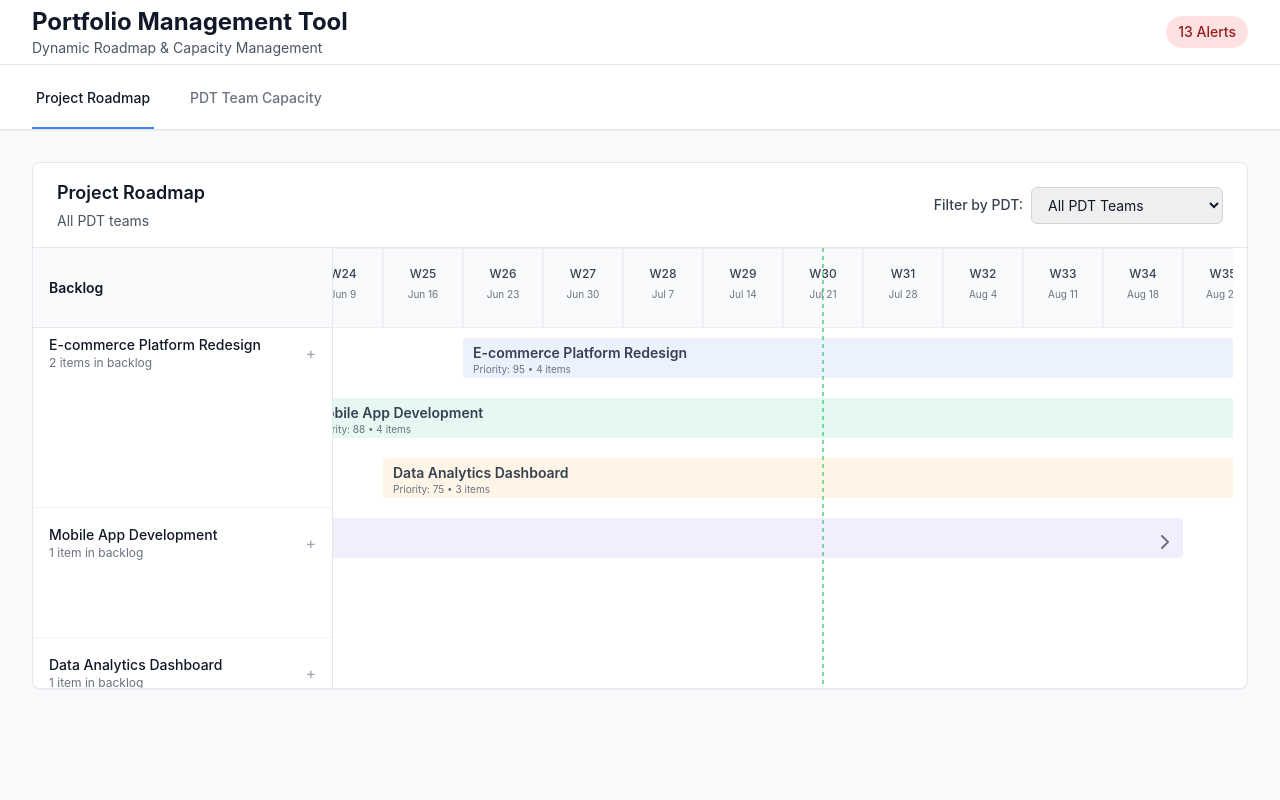
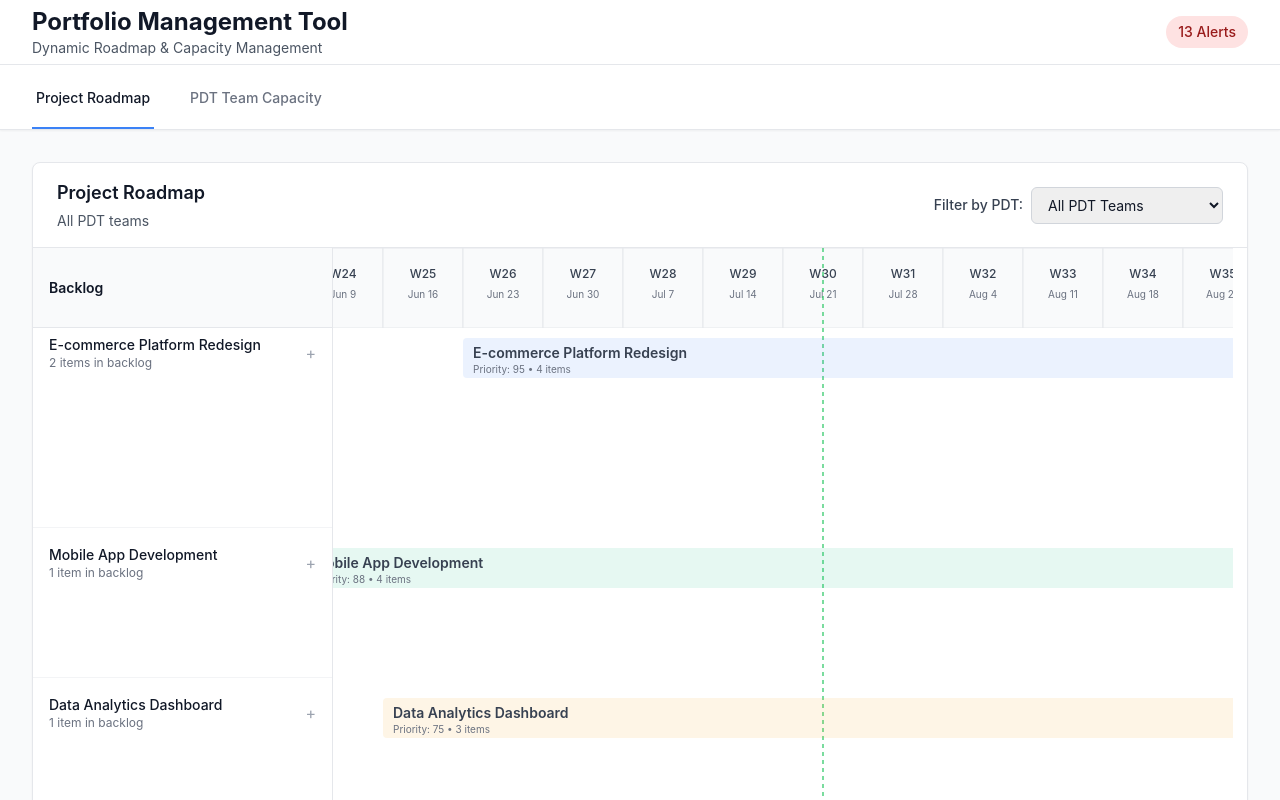
Before and after one commit to Jordan-Ryan/Portfolio-Management-Tool, a React (Vite) app: page / in a window 1280 px wide. Shown: the top 800 px of the page. Built offline with nearby package versions, Linux system fonts and the light colour scheme.

Commit message:
Fix project height alignment: ensure timeline and backlog sections use consistent height calculations

```diff
--- a/src/components/TimelineView.tsx
+++ b/src/components/TimelineView.tsx
@@ -83,47 +83,59 @@ export const TimelineView: React.FC<TimelineViewProps> = ({
   const barHeight = 40;
   const projectSpacing = 60;
   const itemSpacing = 10;
-  const backlogHeight = 60; // Height for backlog section
   const backlogColumnWidth = 300; // Match PDT Team (200px) + Max Capacity (100px) columns
 
   const totalWidth = weeks.length * weekWidth; // Full width for timeline
   const viewportWidth = Math.max(1200, window.innerWidth - 100); // Responsive width
-  const totalHeight = projectGroups.reduce((height, group) => {
-    const isExpanded = expandedProjects.has(group.project.id);
-    const projectItems = getWorkItemsByProject(filteredWorkItems, group.project.id)
+
+  // Function to calculate consistent project height for both timeline and backlog
+  const calculateProjectHeight = (projectId: string) => {
+    const isExpanded = expandedProjects.has(projectId);
+    const projectItems = getWorkItemsByProject(filteredWorkItems, projectId)
       .filter(item => !item.isInBacklog);
+    const projectBacklogItems = backlogItems.filter(item => item.projectId === projectId);
 
-                    if (!isExpanded) {
-                  // Collapsed project - header height + timeline info
-                  const hasTimelineInfo = projectItems.some(item => item.startDate && item.endDate);
-                  return height + (hasTimelineInfo ? 70 : 50); // Extra height for timeline info
-                }
+    let projectHeight = 50; // Base header height
 
-    // Expanded project - calculate work item rows using PDT-based organization
+    if (isExpanded) {
       const sortedItems = sortWorkItemsByPDTAndRow(projectItems);
-
-    // Group by PDT team to calculate rows
       const pdtGroups: { [pdtTeamId: string]: WorkItem[] } = {};
 
       sortedItems.forEach(workItem => {
         if (!workItem.startDate || !workItem.endDate) return;
-
         if (!pdtGroups[workItem.pdtTeamId]) {
           pdtGroups[workItem.pdtTeamId] = [];
         }
         pdtGroups[workItem.pdtTeamId].push(workItem);
       });
 
-    // Count total work items (each gets its own row)
       let totalWorkItems = 0;
       Object.keys(pdtGroups).forEach(pdtTeamId => {
         const pdtItems = pdtGroups[pdtTeamId];
         totalWorkItems += pdtItems.length;
       });
 
-    const projectHeight = 50 + (totalWorkItems * (barHeight + itemSpacing)) + 20; // Header + items + padding
-    return height + projectHeight;
-  }, 100) + backlogHeight; // Add space for backlog
+      // Add height for timeline work items
+      projectHeight += totalWorkItems * (barHeight + itemSpacing) + 20;
+    } else {
+      // Collapsed project - check if there are timeline items to show info
+      const hasTimelineInfo = projectItems.some(item => item.startDate && item.endDate);
+      if (hasTimelineInfo) {
+        projectHeight = 70; // Extra height for timeline info
+      }
+    }
+
+    // Add height for backlog items (if any) - this ensures both sections match
+    if (projectBacklogItems.length > 0) {
+      projectHeight += projectBacklogItems.length * 60 + 10; // 60px per backlog item + padding
+    }
+
+    return projectHeight;
+  };
+
+  const totalHeight = projectGroups.reduce((height, group) => {
+    return height + calculateProjectHeight(group.project.id) + 10; // Add spacing between projects
+  }, 100); // Start with 100px for header
 
   useEffect(() => {
     if (svgRef.current) {
@@ -311,43 +323,8 @@ export const TimelineView: React.FC<TimelineViewProps> = ({
                 const projectBacklogItems = backlogItems.filter(item => item.projectId === group.project.id);
                 const isExpanded = expandedProjects.has(group.project.id);
 
-                // Calculate project height to match timeline positioning
-                const projectItems = getWorkItemsByProject(filteredWorkItems, group.project.id)
-                  .filter(item => !item.isInBacklog);
-
-                let projectHeight = 50; // Base header height
-
-                if (isExpanded) {
-                  const sortedItems = sortWorkItemsByPDTAndRow(projectItems);
-                  const pdtGroups: { [pdtTeamId: string]: WorkItem[] } = {};
-
-                  sortedItems.forEach(workItem => {
-                    if (!workItem.startDate || !workItem.endDate) return;
-                    if (!pdtGroups[workItem.pdtTeamId]) {
-                      pdtGroups[workItem.pdtTeamId] = [];
-                    }
-                    pdtGroups[workItem.pdtTeamId].push(workItem);
-                  });
-
-                  let totalWorkItems = 0;
-                  Object.keys(pdtGroups).forEach(pdtTeamId => {
-                    const pdtItems = pdtGroups[pdtTeamId];
-                    totalWorkItems += pdtItems.length;
-                  });
-
-                  // Add height for timeline work items
-                  projectHeight += totalWorkItems * (barHeight + itemSpacing) + 20;
-
-                  // Add height for backlog items (if any)
-                  if (projectBacklogItems.length > 0) {
-                    projectHeight += projectBacklogItems.length * 60 + 10; // 60px per backlog item + padding
-                  }
-                } else {
-                  // Even when collapsed, ensure we have space for backlog items
-                  if (projectBacklogItems.length > 0) {
-                    projectHeight += projectBacklogItems.length * 60 + 10;
-                  }
-                }
+                // Use the same height calculation function for consistency
+                const projectHeight = calculateProjectHeight(group.project.id);
 
                 const backlogY = currentBacklogY;
                 currentBacklogY += projectHeight + 10; // Match timeline spacing
@@ -626,34 +603,8 @@ export const TimelineView: React.FC<TimelineViewProps> = ({
                 const projectItems = getWorkItemsByProject(filteredWorkItems, group.project.id)
                   .filter(item => !item.isInBacklog);
 
-                // Calculate project height - use same logic as total height calculation
-                let projectHeight = 50; // Base header height
-
-                if (isExpanded) {
-                  // Use same logic as total height calculation
-                  const sortedItems = sortWorkItemsByPDTAndRow(projectItems);
-
-                  // Group by PDT team to calculate rows
-                  const pdtGroups: { [pdtTeamId: string]: WorkItem[] } = {};
-
-                  sortedItems.forEach(workItem => {
-                    if (!workItem.startDate || !workItem.endDate) return;
-
-                    if (!pdtGroups[workItem.pdtTeamId]) {
-                      pdtGroups[workItem.pdtTeamId] = [];
-                    }
-                    pdtGroups[workItem.pdtTeamId].push(workItem);
-                  });
-
-                  // Count total work items (each gets its own row)
-                  let totalWorkItems = 0;
-                  Object.keys(pdtGroups).forEach(pdtTeamId => {
-                    const pdtItems = pdtGroups[pdtTeamId];
-                    totalWorkItems += pdtItems.length;
-                  });
-
-                  projectHeight += totalWorkItems * (barHeight + itemSpacing) + 20; // Add work items height
-                }
+                // Use the same height calculation function for consistency
+                const projectHeight = calculateProjectHeight(group.project.id);
 
                 const projectY = currentY;
                 currentY += projectHeight + 10; // Add spacing between projects
```
Also changed, not shown: 1 other file (tests, documents, lock files or other folders). Lines whose indentation alone changed are shown as unchanged.
